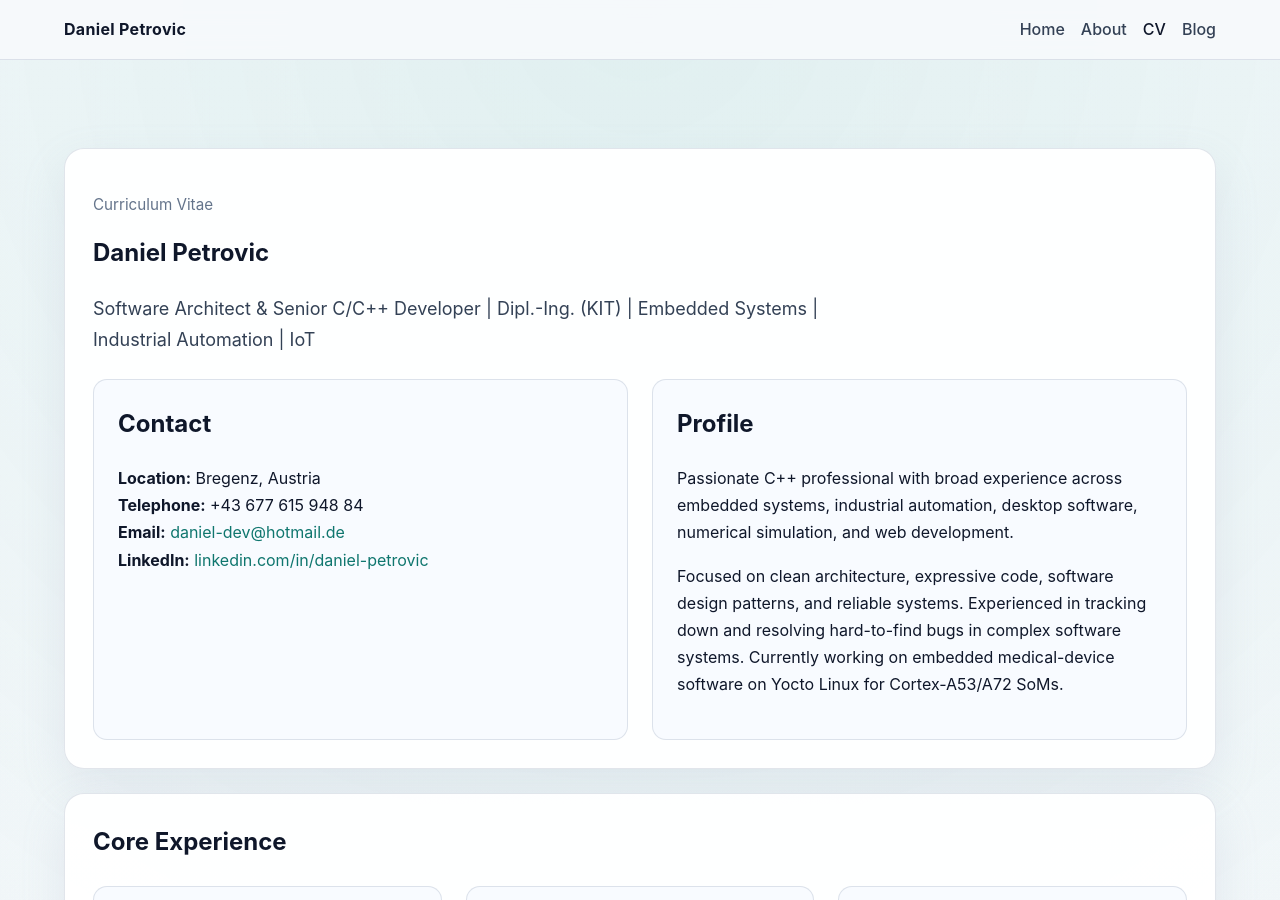
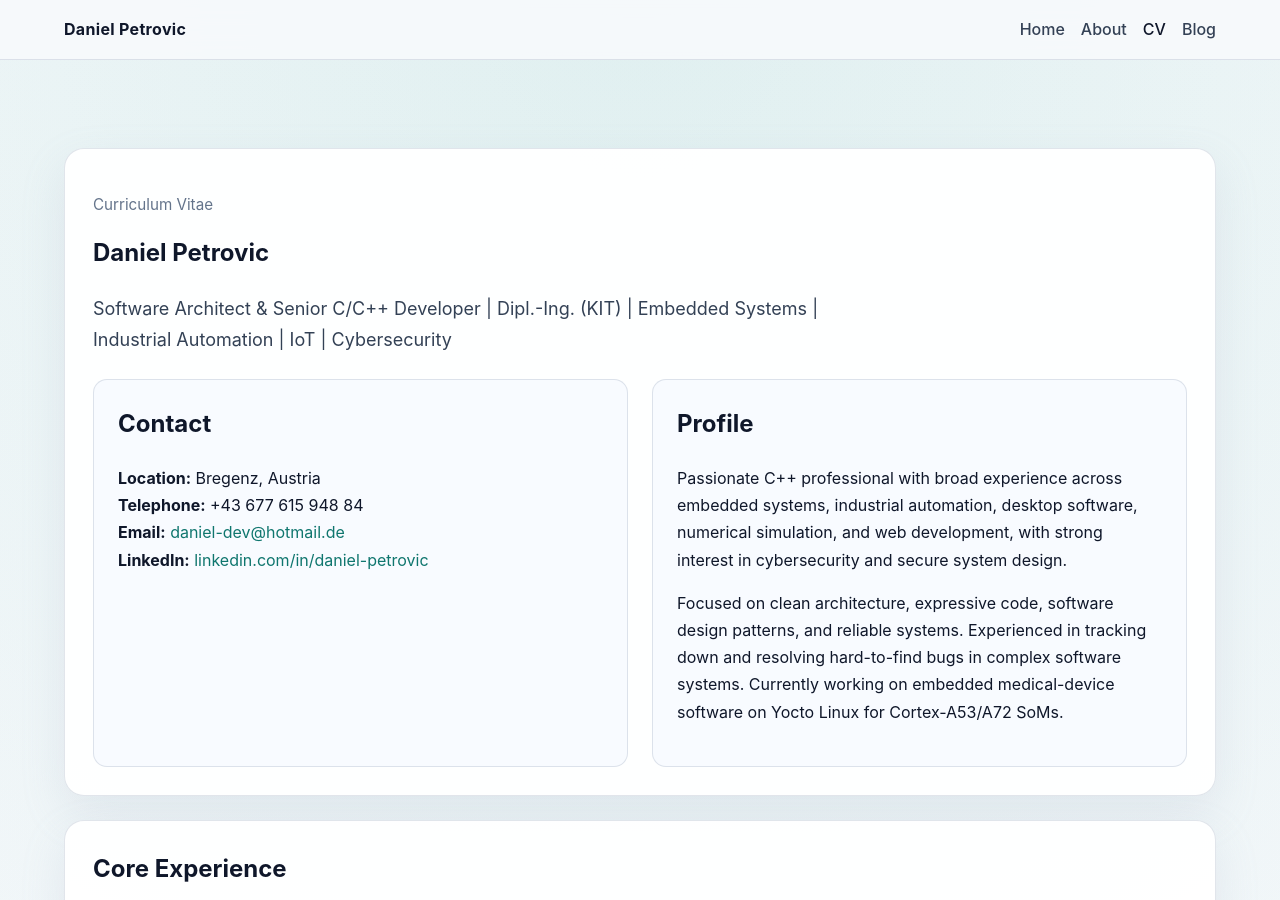
Before and after one commit to daniel-petrovic/daniel-petrovic.github.io, a Jekyll site: the page built from cv.md, in a window 1280 px wide and 900 px high. Built offline with Jekyll 4.4.1, drawn with Linux system fonts in a browser that asks for light colours; some of the changed text lies outside the part shown.

Commit message:
Cybersecurity

```diff
--- a/cv.md
+++ b/cv.md
@@ -7,7 +7,7 @@ permalink: /cv/
 <section class="panel">
   <p class="eyebrow">Curriculum Vitae</p>
   <h1>Daniel Petrovic</h1>
-  <p class="lead">Software Architect & Senior C/C++ Developer | Dipl.-Ing. (KIT) | Embedded Systems | Industrial Automation | IoT
+  <p class="lead">Software Architect & Senior C/C++ Developer | Dipl.-Ing. (KIT) | Embedded Systems | Industrial Automation | IoT | Cybersecurity
     </p>
 
   <div class="grid-two cv-contact">
@@ -23,7 +23,7 @@ permalink: /cv/
 
   <article class="card">
     <h2>Profile</h2>
-    <p>Passionate C++ professional with broad experience across embedded systems, industrial automation, desktop software, numerical simulation, and web development.</p>
+    <p>Passionate C++ professional with broad experience across embedded systems, industrial automation, desktop software, numerical simulation, and web development, with strong interest in cybersecurity and secure system design.</p>
     <p>Focused on clean architecture, expressive code, software design patterns, and reliable systems. Experienced in tracking down and resolving hard-to-find bugs in complex software systems. Currently working on embedded medical-device software on Yocto Linux for Cortex-A53/A72 SoMs.</p>
     </article>
   </div>
@@ -164,6 +164,7 @@ permalink: /cv/
   <h2>Personal</h2>
   <ul>
     <li><strong>Languages:</strong> English, German, basic Russian and Bulgarian</li>
+    <li><strong>Interests:</strong> cybersecurity, compiler design, Linux, embedded systems, and modern C++</li>
     <li><strong>Preferences:</strong> vim over emacs, dogs over cats</li>
     <li><strong>References:</strong> available on request</li>
   </ul>
```
Also changed, not shown: index.md (+2 -1 lines).
